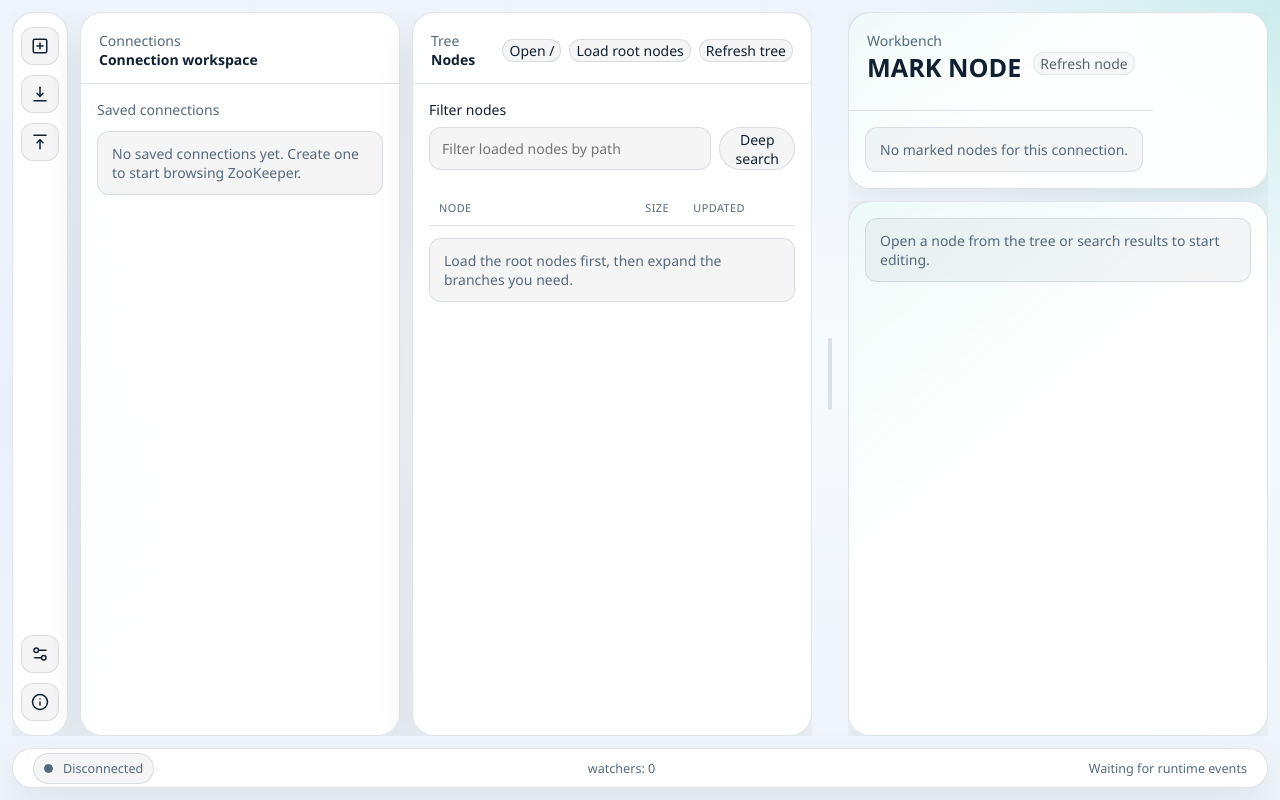
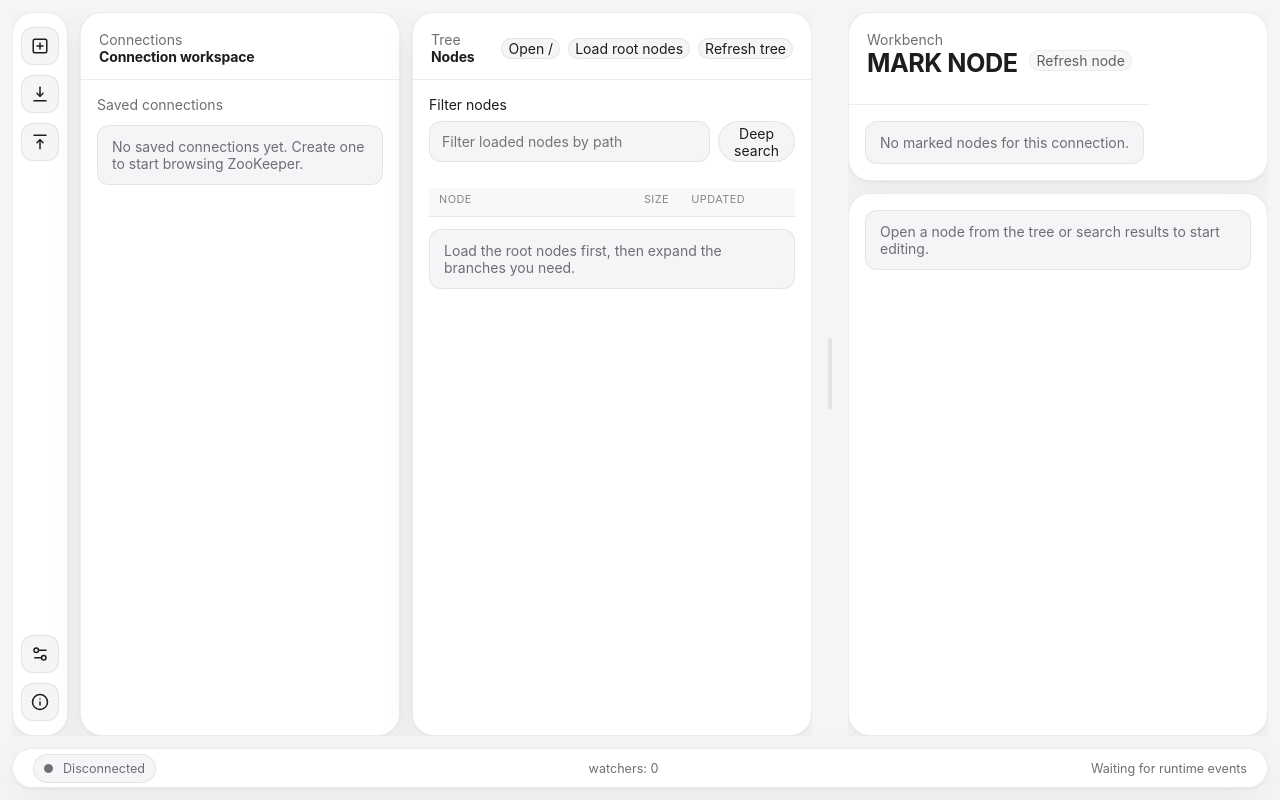
Before and after one commit to espen7/ZKube, a React (Vite) app: page / in a window 1280 px wide. Built offline with nearby package versions, Linux system fonts and the light colour scheme.

Commit message:
Reworked light and dark themes to follow Apple's design language

```diff
--- a/src/renderer/styles/app.css
+++ b/src/renderer/styles/app.css
@@ -13,10 +13,9 @@ body,
 body {
   margin: 0;
   color: var(--text-main);
-  background:
-    radial-gradient(circle at top right, rgba(36, 200, 165, 0.16), transparent 24%),
-    radial-gradient(circle at left center, rgba(76, 120, 255, 0.08), transparent 26%),
-    linear-gradient(180deg, var(--bg-app-start) 0%, var(--bg-app-end) 45%, var(--bg-app-start) 100%);
+  background: var(--bg-app-start);
+  -webkit-font-smoothing: antialiased;
+  -moz-osx-font-smoothing: grayscale;
 }
 
 button,
@@ -206,6 +205,7 @@ button {
 .panel__title {
   margin: 0;
   font-size: 1rem;
+  letter-spacing: -0.01em;
 }
 
 .panel__actions {
@@ -262,12 +262,14 @@ button {
   top: 0;
   z-index: 1;
   padding: 4px 10px 10px;
-  border-bottom: 1px solid var(--border);
-  color: var(--text-muted);
+  border-bottom: 1px solid var(--hairline);
+  color: var(--text-soft);
   font-size: 0.78rem;
   letter-spacing: 0.04em;
   text-transform: uppercase;
-  background: var(--bg-panel);
+  background: var(--glass-bg);
+  backdrop-filter: saturate(180%) blur(20px);
+  -webkit-backdrop-filter: saturate(180%) blur(20px);
 }
 
 .tree-grid__header span:nth-child(2),
@@ -325,23 +327,18 @@ button {
 }
 
 .tree-row:hover {
-  border-top-color: var(--border);
-  border-bottom-color: var(--border);
   background: var(--tree-row-hover);
 }
 
-.tree-row--selected {
-  border-top-color: rgba(36, 200, 165, 0.28);
-  border-bottom-color: rgba(36, 200, 165, 0.28);
-  background: var(--bg-accent-soft);
+.tree-row--selected,
+.tree-row--selected:hover {
+  border-top-color: transparent;
+  border-bottom-color: transparent;
+  background: var(--bg-accent);
 }
 
 .tree-row--root {
-  border-top-color: rgba(76, 120, 255, 0.18);
-  border-bottom-color: rgba(76, 120, 255, 0.18);
-  background:
-    linear-gradient(90deg, rgba(76, 120, 255, 0.06), transparent 42%),
-    var(--tree-row-odd);
+  background: var(--tree-row-odd);
 }
 
 .tree-row__node {
@@ -516,16 +513,14 @@ button {
 }
 
 .connection-card--active {
-  border-color: rgba(36, 200, 165, 0.34);
+  border-color: var(--accent);
   box-shadow:
-    0 0 0 1px rgba(36, 200, 165, 0.12),
+    0 0 0 1px var(--accent),
     var(--shadow);
 }
 
 .connection-card--healthy {
-  background:
-    linear-gradient(135deg, rgba(36, 200, 165, 0.1), transparent 55%),
-    var(--bg-panel-soft);
+  background: var(--bg-panel-soft);
 }
 
 .connection-card--pending {
@@ -535,6 +530,7 @@ button {
 .connection-card__title {
   margin: 0;
   font-size: 0.98rem;
+  letter-spacing: -0.01em;
 }
 
 .connection-card__meta {
@@ -569,10 +565,12 @@ button {
   z-index: 20;
   min-width: 168px;
   padding: 6px;
-  border: 1px solid var(--border-strong);
+  border: 1px solid var(--hairline);
   border-radius: var(--radius-md);
-  background: var(--bg-panel-strong);
-  box-shadow: var(--shadow);
+  background: var(--glass-bg);
+  backdrop-filter: saturate(180%) blur(20px);
+  -webkit-backdrop-filter: saturate(180%) blur(20px);
+  box-shadow: var(--shadow-overlay);
 }
 
 .context-menu__item {
@@ -649,8 +647,14 @@ button {
 }
 
 .button-primary {
-  border-color: rgba(36, 200, 165, 0.38);
-  background: var(--bg-accent-soft);
+  border-color: var(--accent);
+  color: #fff;
+  background: var(--accent);
+}
+
+.button-primary:hover {
+  border-color: var(--accent-strong);
+  background: var(--accent-strong);
 }
 
 .button-danger {
@@ -694,9 +698,9 @@ button:disabled {
 }
 
 .connection-state-badge--healthy {
-  border-color: rgba(36, 200, 165, 0.34);
-  color: var(--accent-strong);
-  background: var(--bg-accent-soft);
+  border-color: transparent;
+  color: var(--live);
+  background: var(--live-soft);
 }
 
 .connection-state-badge--pending {
@@ -845,9 +849,7 @@ button:disabled {
   justify-items: start;
   width: 100%;
   padding: 32px;
-  background:
-    linear-gradient(140deg, rgba(36, 200, 165, 0.08), transparent 42%),
-    var(--bg-panel);
+  background: var(--bg-panel);
 }
 
 .workspace-card--chrome {
@@ -891,6 +893,7 @@ button:disabled {
 .workspace-card h2 {
   margin: 0 0 12px;
   font-size: 1.8rem;
+  letter-spacing: -0.02em;
 }
 
 .workbench-mark-list {
@@ -992,6 +995,8 @@ button:disabled {
   place-items: center;
   padding: 24px;
   background: var(--bg-overlay);
+  backdrop-filter: blur(2px);
+  -webkit-backdrop-filter: blur(2px);
 }
 
 .dialog-backdrop--overlay {
@@ -1001,10 +1006,10 @@ button:disabled {
 .dialog {
   width: min(100%, 480px);
   padding: 22px;
-  border: 1px solid var(--border-strong);
+  border: 1px solid var(--hairline);
   border-radius: var(--radius-lg);
   background: var(--bg-panel-strong);
-  box-shadow: var(--shadow);
+  box-shadow: var(--shadow-overlay);
 }
 
 .dialog h3 {
--- a/src/renderer/styles/tokens.css
+++ b/src/renderer/styles/tokens.css
@@ -37,12 +37,18 @@
 :root {
   --font-size-base: 14px;
   --font-family-ui:
-    'Segoe UI',
+    -apple-system,
+    BlinkMacSystemFont,
+    'SF Pro Text',
+    'SF Pro Display',
+    'Helvetica Neue',
     'PingFang SC',
+    'Hiragino Sans GB',
     'Microsoft YaHei',
     sans-serif;
   --font-family-mono:
     'JetBrains Mono',
+    'SF Mono',
     'Cascadia Code',
     'Consolas',
     monospace;
@@ -52,6 +58,8 @@
   --radius-lg: 22px;
   --radius-md: 16px;
   --radius-sm: 12px;
+  --ease-spring: cubic-bezier(0.32, 0.72, 0, 1);
+  --ease-out-quart: cubic-bezier(0.25, 1, 0.5, 1);
 }
 
 :root[data-font-size='small'] {
@@ -68,52 +76,62 @@
 
 :root[data-theme='dark'] {
   color-scheme: dark;
-  --bg-app-start: #07111f;
-  --bg-app-end: #091521;
-  --bg-panel: rgba(10, 23, 37, 0.94);
-  --bg-panel-soft: rgba(17, 35, 54, 0.92);
-  --bg-panel-strong: rgba(7, 17, 31, 0.98);
-  --bg-subtle: rgba(255, 255, 255, 0.02);
-  --bg-overlay: rgba(2, 8, 14, 0.66);
-  --bg-accent: rgba(36, 200, 165, 0.14);
-  --bg-accent-soft: rgba(36, 200, 165, 0.12);
-  --bg-pending: rgba(242, 196, 90, 0.12);
-  --text-main: #edf4fb;
-  --text-muted: #90a6bd;
-  --text-soft: #6d8197;
-  --accent: #24c8a5;
-  --accent-strong: #33e1bb;
-  --pending: #f2c45a;
-  --border: rgba(143, 168, 192, 0.18);
-  --border-strong: rgba(143, 168, 192, 0.32);
-  --shadow: 0 20px 48px rgba(0, 0, 0, 0.28);
-  --tree-row-odd: #0e1724;
-  --tree-row-even: #152131;
-  --tree-row-hover: #1d4a43;
+  --bg-app-start: #161617;
+  --bg-app-end: #161617;
+  --bg-panel: #1d1d1f;
+  --bg-panel-soft: #252527;
+  --bg-panel-strong: #1d1d1f;
+  --bg-subtle: rgba(255, 255, 255, 0.06);
+  --bg-overlay: rgba(0, 0, 0, 0.55);
+  --bg-accent: rgba(10, 132, 255, 0.22);
+  --bg-accent-soft: rgba(10, 132, 255, 0.16);
+  --bg-pending: rgba(255, 159, 10, 0.16);
+  --text-main: #f5f5f7;
+  --text-muted: #98989d;
+  --text-soft: #8e8e93;
+  --accent: #0a84ff;
+  --accent-strong: #409cff;
+  --pending: #ff9f0a;
+  --live: #30d158;
+  --live-soft: rgba(48, 209, 88, 0.18);
+  --border: rgba(255, 255, 255, 0.1);
+  --border-strong: rgba(255, 255, 255, 0.18);
+  --hairline: rgba(255, 255, 255, 0.1);
+  --glass-bg: rgba(29, 29, 31, 0.72);
+  --shadow: 0 1px 3px rgba(0, 0, 0, 0.4), 0 14px 40px rgba(0, 0, 0, 0.5);
+  --shadow-overlay: 0 2px 8px rgba(0, 0, 0, 0.5), 0 30px 80px rgba(0, 0, 0, 0.62);
+  --tree-row-odd: #1d1d1f;
+  --tree-row-even: #202022;
+  --tree-row-hover: #24344a;
 }
 
 :root[data-theme='light'] {
   color-scheme: light;
-  --bg-app-start: #eef4fb;
-  --bg-app-end: #f7fafc;
-  --bg-panel: rgba(255, 255, 255, 0.95);
-  --bg-panel-soft: rgba(247, 250, 252, 0.92);
-  --bg-panel-strong: rgba(255, 255, 255, 0.98);
-  --bg-subtle: rgba(15, 23, 42, 0.04);
-  --bg-overlay: rgba(148, 163, 184, 0.22);
-  --bg-accent: rgba(19, 177, 146, 0.12);
-  --bg-accent-soft: rgba(19, 177, 146, 0.1);
-  --bg-pending: rgba(194, 144, 29, 0.12);
-  --text-main: #112031;
-  --text-muted: #55697d;
-  --text-soft: #728498;
-  --accent: #139a80;
-  --accent-strong: #0f7d69;
-  --pending: #c2901d;
-  --border: rgba(116, 138, 161, 0.22);
-  --border-strong: rgba(116, 138, 161, 0.34);
-  --shadow: 0 16px 40px rgba(15, 23, 42, 0.08);
-  --tree-row-odd: #f9fafc;
-  --tree-row-even: #f2f4f7;
-  --tree-row-hover: #e6f1ee;
+  --bg-app-start: #f5f5f7;
+  --bg-app-end: #f5f5f7;
+  --bg-panel: #ffffff;
+  --bg-panel-soft: #fbfbfd;
+  --bg-panel-strong: #ffffff;
+  --bg-subtle: #f5f5f7;
+  --bg-overlay: rgba(0, 0, 0, 0.18);
+  --bg-accent: rgba(0, 113, 227, 0.12);
+  --bg-accent-soft: rgba(0, 113, 227, 0.08);
+  --bg-pending: rgba(255, 159, 10, 0.12);
+  --text-main: #1d1d1f;
+  --text-muted: #6e6e73;
+  --text-soft: #86868b;
+  --accent: #0071e3;
+  --accent-strong: #0077ed;
+  --pending: #b25000;
+  --live: #248a3d;
+  --live-soft: rgba(52, 199, 89, 0.12);
+  --border: rgba(0, 0, 0, 0.07);
+  --border-strong: rgba(0, 0, 0, 0.12);
+  --hairline: rgba(0, 0, 0, 0.07);
+  --glass-bg: rgba(245, 245, 247, 0.72);
+  --shadow: 0 1px 3px rgba(0, 0, 0, 0.05), 0 14px 40px rgba(0, 0, 0, 0.05);
+  --shadow-overlay: 0 2px 8px rgba(0, 0, 0, 0.1), 0 30px 80px rgba(0, 0, 0, 0.24);
+  --tree-row-odd: #ffffff;
+  --tree-row-even: #fbfbfd;
+  --tree-row-hover: #f0f6ff;
 }
```
Also changed, not shown: 1 other file (tests, documents, lock files or other folders).
